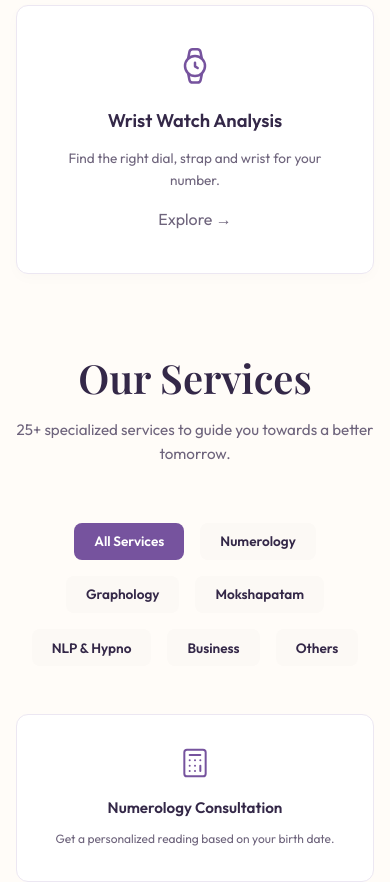
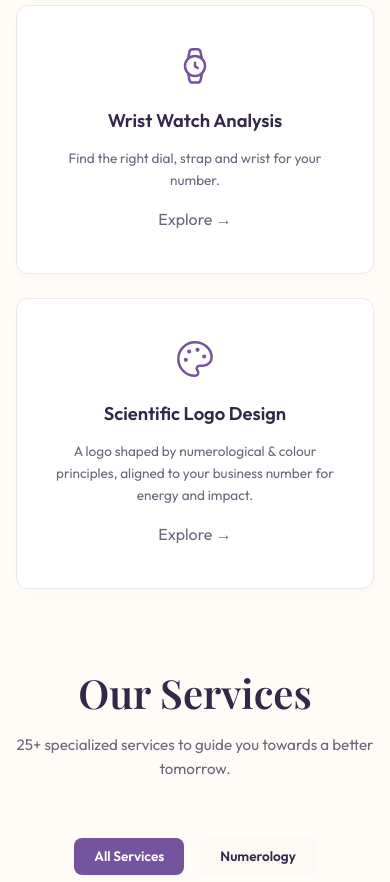
Before and after one commit to JatinVasman/Inner-Insights, a Next.js app: page / in a window 390 px wide. Shown: the part 1762-2644 px from the top of the page. Built offline with nearby package versions, Linux system fonts and the light colour scheme.

Commit message:
feat: add Scientific Logo Design to Core Expertise section

```diff
--- a/app/page.js
+++ b/app/page.js
@@ -21,7 +21,8 @@ import {
   Heart,
   PenTool,
   Map,
-  Sparkles
+  Sparkles,
+  Palette
 } from 'lucide-react';
 import ServicesSection from './components/ServicesSection';
 import styles from './page.module.css';
@@ -135,6 +136,15 @@ export default function Home() {
               <h3 className={styles.cardTitle}>Wrist Watch Analysis</h3>
               <p className={styles.cardDesc}>Find the right dial, strap and wrist for your number.</p>
               <Link href="/services?category=Numerology" className={styles.linkArrow}>Explore →</Link>
+            </div>
+
+            <div className={styles.card}>
+              <div className={styles.cardIcon}>
+                <Palette size={40} strokeWidth={1.5} />
+              </div>
+              <h3 className={styles.cardTitle}>Scientific Logo Design</h3>
+              <p className={styles.cardDesc}>A logo shaped by numerological &amp; colour principles, aligned to your business number for energy and impact.</p>
+              <Link href="/services?category=Business+%26+Brand" className={styles.linkArrow}>Explore →</Link>
             </div>
           </div>
         </div>
--- a/app/page.module.css
+++ b/app/page.module.css
@@ -124,8 +124,20 @@
 
 .grid {
   display: grid;
-  grid-template-columns: repeat(auto-fit, minmax(280px, 1fr));
+  grid-template-columns: repeat(4, 1fr);
   gap: 1.5rem;
+}
+
+@media (max-width: 1100px) {
+  .grid {
+    grid-template-columns: repeat(2, 1fr);
+  }
+}
+
+@media (max-width: 600px) {
+  .grid {
+    grid-template-columns: 1fr;
+  }
 }
 
 .card {
```
